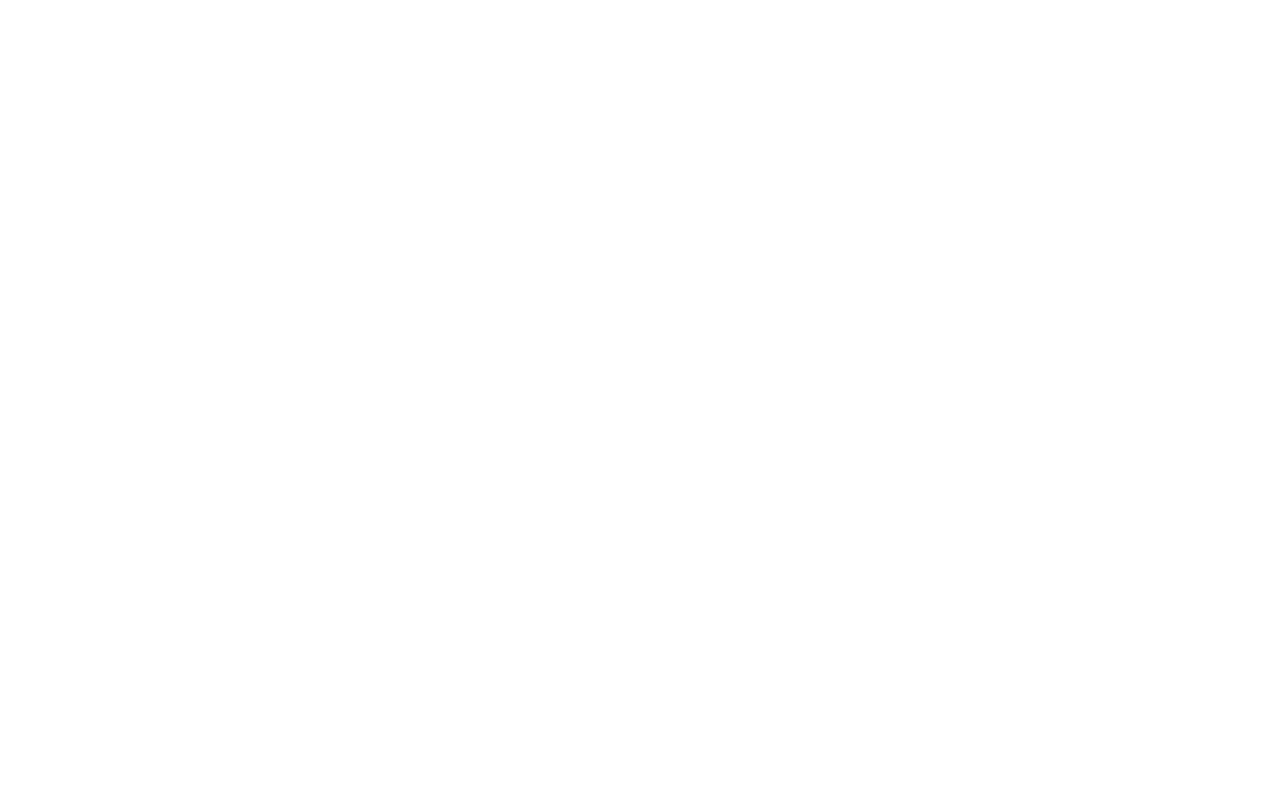
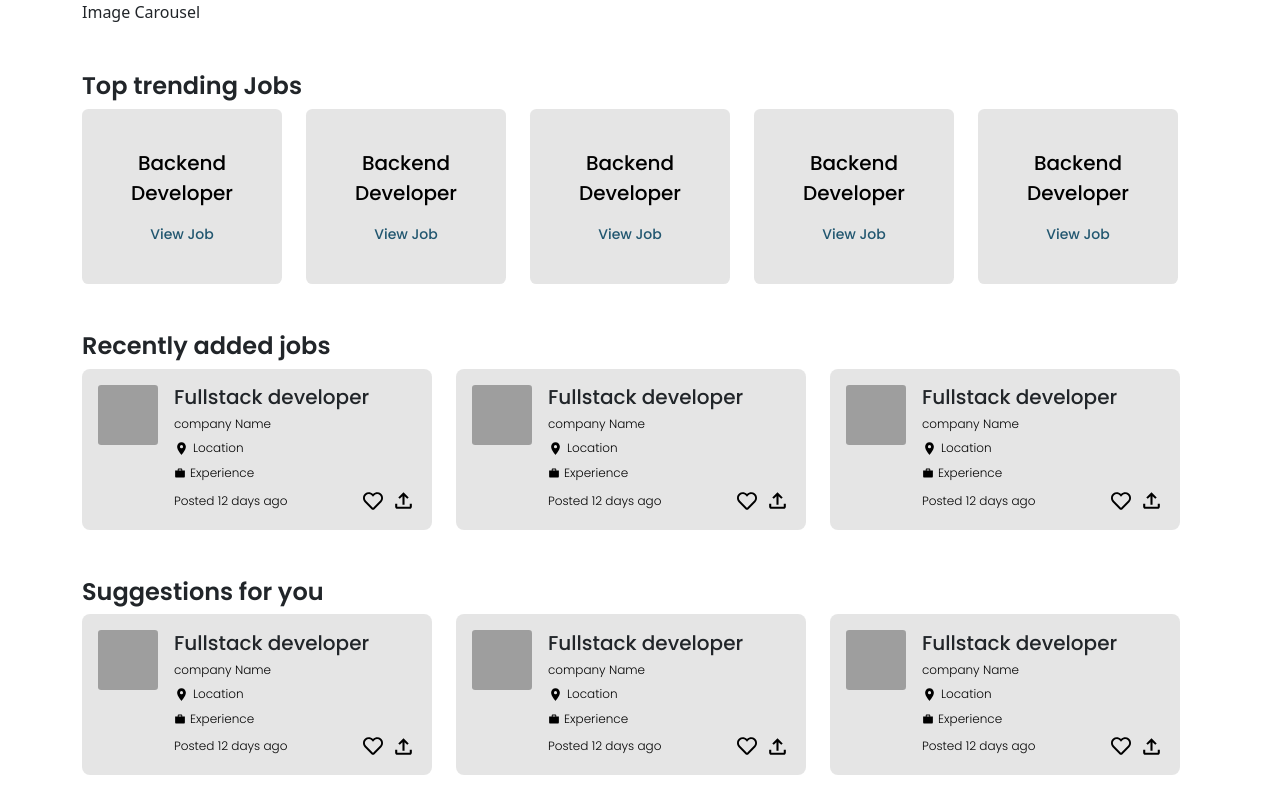
Before and after one commit to VENUCODE/Rn, a React (Vite) app: page /jlan in a window 1280 px wide. Before the commit this address had no page. Built offline with nearby package versions, Linux system fonts and the light colour scheme; grey boxes are pictures that could not be loaded.

Commit message:
resolved the styles and some changes

```diff
--- a/src/App.css
+++ b/src/App.css
@@ -14,7 +14,7 @@ body {
   overflow-x: hidden;
 }
 
-.container-fluid {
+.scroll-container {
   display: flex;
   overflow-x: auto;
   width: 100%;
--- a/src/App.jsx
+++ b/src/App.jsx
@@ -1,6 +1,6 @@
 import "bootstrap/dist/css/bootstrap.css";
 import "./App.css";
-// import JobsLanding from "./pages/JobsLanding";
+import JobsLanding from "./pages/JobsLanding";
 import { Route, Routes } from "react-router-dom";
 import PropertyLanding from "./pages/propertiesLanding";
 import JobListingPage from "./pages/JobsPage";
@@ -9,7 +9,7 @@ function App() {
   return (
     <div className="d-flex flex-column gap-4">
       <Routes>
-        {/* <Route path="/" element={<JobsLanding />} /> */}
+        <Route path="/jlan" element={<JobsLanding />} />
         <Route path="/prop" element={<PropertyLanding />} />
         <Route path="/" element={<JobListingPage />} />
       </Routes>
--- a/src/components/MainPage.jsx
+++ /dev/null
@@ -1,5 +0,0 @@
-const MainPage = () => {
-  return <div>Main page</div>;
-};
-
-export default MainPage;
--- a/src/pages/JobsLanding/JobCategoryList.jsx
+++ b/src/pages/JobsLanding/JobCategoryList.jsx
@@ -4,7 +4,7 @@ const JobCategoryList = () => {
   return (
     <div>
       <h4 className="poppins-semibold">Top trending Jobs</h4>
-      <div className="container-fluid gap-4">
+      <div className="scroll-container gap-4">
         <JobCategory />
         <JobCategory />
         <JobCategory />
--- a/src/pages/JobsLanding/JobPostList.jsx
+++ b/src/pages/JobsLanding/JobPostList.jsx
@@ -1,9 +1,9 @@
 import JobPost from "./Jobpost";
-const JobPostList = () => {
+const JobPostList = ({ title = "Recently added jobs" }) => {
   return (
     <div>
-      <h4 className="poppins-semibold">Recently added jobs</h4>
-      <div className="container-fluid gap-4">
+      <h4 className="poppins-semibold">{title}</h4>
+      <div className="scroll-container gap-4">
         <JobPost />
         <JobPost />
         <JobPost />
--- a/src/pages/JobsLanding/index.jsx
+++ b/src/pages/JobsLanding/index.jsx
@@ -11,6 +11,9 @@ const JobsLanding = () => {
       <div>
         <JobPostList />
       </div>
+      <div>
+        <JobPostList title="Suggestions for you" />
+      </div>
     </div>
   );
 };
--- a/src/pages/propertiesLanding/popularProperties.jsx
+++ b/src/pages/propertiesLanding/popularProperties.jsx
@@ -5,7 +5,7 @@ const PopularProperties = () => {
     <div>
       <h4 className="poppins-semibold mb-4 pt-3">Popular Properties</h4>
 
-      <div className="container-fluid d-flex gap-2">
+      <div className="scroll-container d-flex gap-2">
         <PropertyCard />
         <PropertyCard isNew={true} />
         <PropertyCard />
--- a/src/pages/propertiesLanding/propertyCategoryList.jsx
+++ b/src/pages/propertiesLanding/propertyCategoryList.jsx
@@ -5,7 +5,7 @@ const PropertyCategoryList = () => {
     <div>
       <h4 className="poppins-semibold mb-4 pt-3">Category</h4>
 
-      <div className="container-fluid d-flex gap-2">
+      <div className="scroll-container d-flex gap-2">
         <PropertyCategory />
         <PropertyCategory />
         <PropertyCategory />
--- a/src/pages/propertiesLanding/propertyList.jsx
+++ b/src/pages/propertiesLanding/propertyList.jsx
@@ -5,7 +5,7 @@ const PropertyList = () => {
     <div>
       <h4 className="poppins-semibold mb-4 pt-3">Recently added Properties</h4>
 
-      <div className="container-fluid d-flex gap-2">
+      <div className="scroll-container d-flex gap-2">
         <PropertyCard isNew={true} />
         <PropertyCard isNew={true} />
         <PropertyCard isNew={true} />
```
